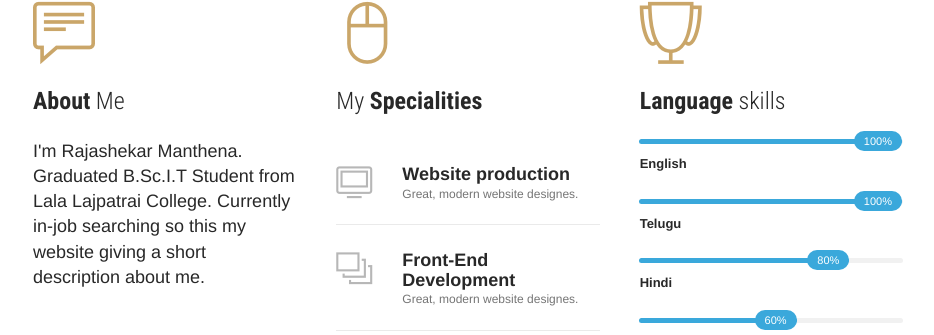
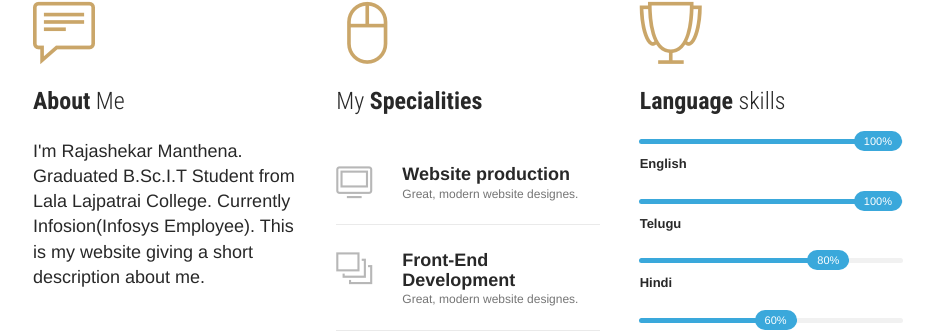
Before and after one commit to rajashekarmanthena/Resume, a plain HTML site: page index.html in a window 1280 px wide. Shown: the part 935-1270 px from the top of the page, without its empty margins (312-1246 px from the left). Drawn offline with Linux system fonts and the light colour scheme; some packages are replaced by stand-ins of ours; no server answers; a script that the page names is missing.

Commit message:
Update index.html

```diff
--- a/index.html
+++ b/index.html
@@ -148,7 +148,7 @@
                             <h4><strong>About</strong> Me</h4>
                             <p class="lead">
                                 I'm Rajashekar Manthena. Graduated B.Sc.I.T Student from Lala Lajpatrai College.
-                                Currently in-job searching so this my website giving a short description about me.
+                                Currently Infosion(Infosys Employee). This is my website giving a short description about me.
                             </p>
                         </div>
 
```
